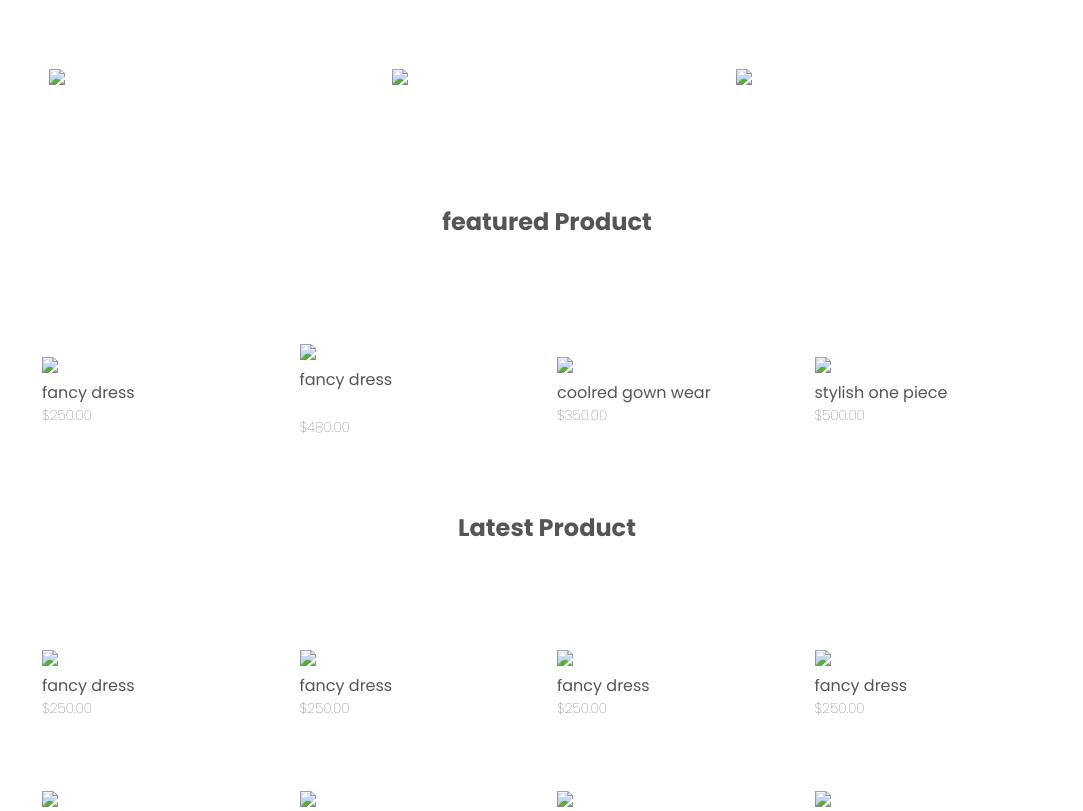
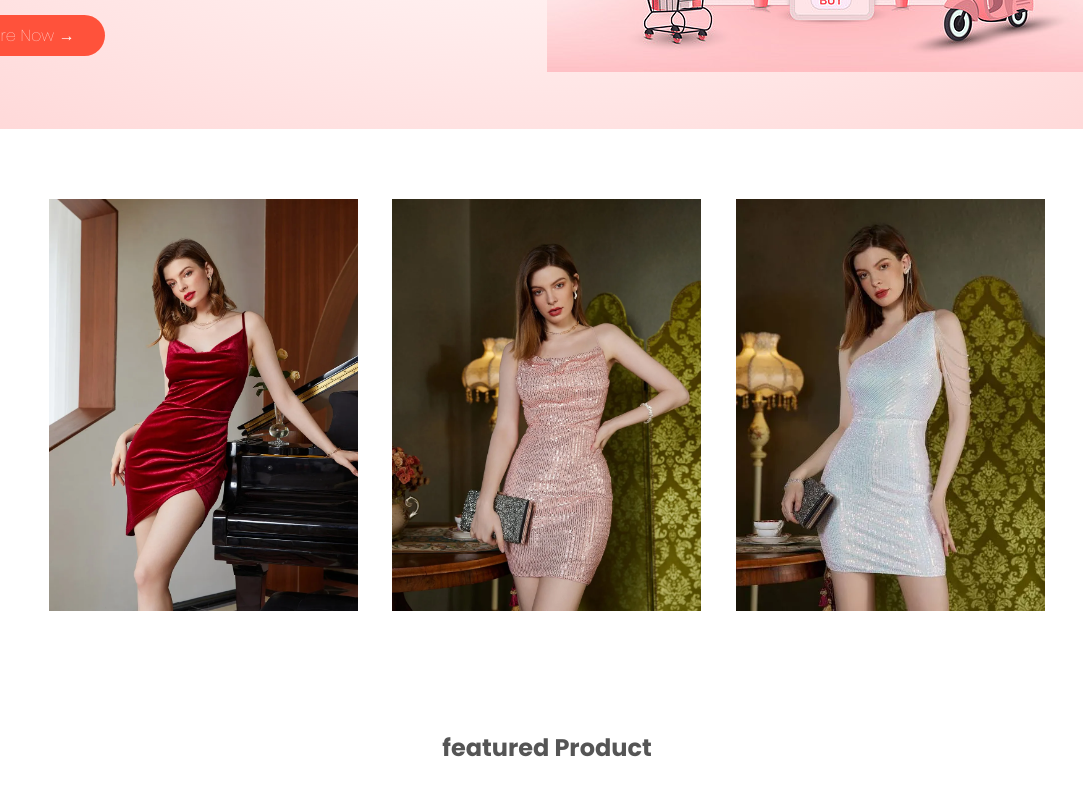
Before and after one commit to amishasharma2003/e-commerce, a plain HTML site: page index.html in a window 1280 px wide. Shown: the part 464-1275 px from the top of the page, without its empty margins (93-1176 px from the left). Drawn offline with Linux system fonts and the light colour scheme.

Commit message:
Update index.html

```diff
--- a/index.html
+++ b/index.html
@@ -14,7 +14,7 @@
     <div class="container">
       <div class="navbar">
          <div class="logo">
-            <img src="image/large_missxl.png" width="125x">
+            <img src="large_missxl.png" width="125x">
          </div>
           <nav>
               <ul>
@@ -25,7 +25,7 @@
                 <li> <a href= "login.html"> Log In</a></li>
               </ul>
             </nav>
-            <img src="image/cart2.png" width="30px" height="30px">
+            <img src="cart2.png" width="30px" height="30px">
         </div>
         <div class="row">
             <div class="col-2">
@@ -34,7 +34,7 @@
                 <a href="" class="btn" U+02192> Explore Now  &#x2192;</a>
             </div>
             <div class="col-2">
-                <img src="image/home.png">
+                <img src="home.png">
             </div>
         </div>
 
@@ -45,13 +45,13 @@
             <div class="small-container">
               <div class="row">
                 <div class="col-3">
-                    <img src="image/Fashion kart_files/d13.jpg">
+                    <img src="d13.jpg">
                 </div>
                 <div class="col-3">
-                    <img src="image/Fashion kart_files/d14.jpg">
+                    <img src="d14.jpg">
                 </div>
                 <div class="col-3">
-                    <img src="image/Fashion kart_files/d25.jpg">
+                    <img src="d25.jpg">
                 </div>
               </div>
             </div>
@@ -62,7 +62,7 @@
         <h2 class="title">featured Product</h2>
         <div class="row">
             <div class="col-4">
-                <img src="image/Fashion kart_files/d25.jpg">
+                <img src="d25.jpg">
                 <h4> fancy dress</h4>
                 <div class="rating">
 
@@ -71,7 +71,7 @@
                 <p>$250.00</p>
             </div>
                 <div class="col-4">
-                    <img src="image/Fashion kart_files/d28.jpg">
+                    <img src="d28.jpg">
                     <h4> fancy dress</h4>
                     <div class="rating">
                         <i class="fa fa-star-o"></i>
@@ -79,7 +79,7 @@
                     <p>$480.00</p>
                 </div>
             <div class="col-4">
-                <img src="image/Fashion kart_files/d29.jpg">
+                <img src="d29.jpg">
                 <h4> coolred gown wear</h4>
                 <div class="rating">
 
@@ -87,7 +87,7 @@
                 <p>$350.00</p>
             </div>
                 <div class="col-4">
-                    <img src="image/Fashion kart_files/d23.jpg">
+                    <img src="d23.jpg">
                     <h4> stylish one piece</h4>
                     <div class="rating">
 
@@ -98,7 +98,7 @@
                 <h2 class="title"> Latest Product</h2>
                 <div class="row">
                     <div class="col-4">
-                        <img src="image/Fashion kart_files/d25.jpg">
+                        <img src="d25.jpg">
                         <h4> fancy dress</h4>
                         <div class="rating">
 
@@ -106,7 +106,7 @@
                         <p>$250.00</p>
                     </div>
                         <div class="col-4">
-                            <img src="image/Fashion kart_files/d25.jpg">
+                            <img src="d25.jpg">
                             <h4> fancy dress</h4>
                             <div class="rating">
 
@@ -114,7 +114,7 @@
                             <p>$250.00</p>
                         </div>
                             <div class="col-4">
-                                <img src="image/Fashion kart_files/d16.jpg">
+                                <img src="d16.jpg">
                                 <h4> fancy dress</h4>
                                 <div class="rating">
 
@@ -122,7 +122,7 @@
                                 <p>$250.00</p>
                             </div>
                                 <div class="col-4">
-                                    <img src="image/Fashion kart_files/d28.jpg">
+                                    <img src="d28.jpg">
                                     <h4> fancy dress</h4>
                                     <div class="rating">
 
@@ -130,7 +130,7 @@
                                     <p>$250.00</p>
                                 </div>
                                     <div class="col-4">
-                                        <img src="image/Fashion kart_files/d14.jpg">
+                                        <img src="d14.jpg">
                                         <h4> fancy dress</h4>
                                         <div class="rating">
 
@@ -138,7 +138,7 @@
                                         <p>$250.00</p>
                                     </div>
                                         <div class="col-4">
-                                            <img src="image/Fashion kart_files/d18.jpg">
+                                            <img src="d18.jpg">
                                             <h4> fancy dress</h4>
                                             <div class="rating">
 
@@ -146,7 +146,7 @@
                                             <p>$250.00</p>
                                         </div>
                                             <div class="col-4">
-                                                <img src="image/Fashion kart_files/d22.jpg">
+                                                <img src="d22.jpg">
                                                 <h4> fancy dress</h4>
                                                 <div class="rating">
 
@@ -154,7 +154,7 @@
                                                 <p>$250.00</p>
                                             </div>
                                                 <div class="col-4">
-                                                    <img src="image/Fashion kart_files/d23.jpg">
+                                                    <img src="d23.jpg">
                                                     <h4> fancy dress</h4>
                                                     <div class="rating">
 
@@ -167,7 +167,7 @@
         <div class="offer">
             <div class="small-container">
                 <div class="row">
-                  <div class="col-2"> <img src="image/Fashion kart_files/d27.jpg" width="500px" class="offer">
+                  <div class="col-2"> <img src="d27.jpg" width="500px" class="offer">
                 </div>
                   <div class="col-2">
                     <p>Exclusive availabe on MissXl</p>
@@ -196,16 +196,16 @@
             <div class="class-container">
                 <div class="row">
                     <div class="col-5">
-                        <img src="image/Fashion kart_files/2019-to-Present-Zara-logo-design-1024x538.webp">
+                        <img src="/2019-to-Present-Zara-logo-design-1024x538.webp">
                     </div>
                     <div class="row">
-                        <img src="image/Fashion kart_files/logo.png" >
+                        <img src="logo.png" >
                     </div>
                     <div class="row">
-                        <img src="image/Fashion kart_files/download.jfif" >
+                        <img src="download.jfif" >
                     </div>
                     <div class="row">
-                        <img src="image/Fashion kart_files/app.jpg" >
+                        <img src="app.jpg" >
                     </div>
                 </div>
             </div>
@@ -218,11 +218,11 @@
                         <h3>Download Our App </h3>
                         <p>Download App for Android and ios mobile phone. </p>
                         <div class="app-logo">
-                            <img src="image/Fashion kart_files/app.jpg">
+                            <img src="app.jpg">
                         </div>
                     </div>
                     <div class="footer-col-2">
-                        <img src="image/large_missxl.png">
+                        <img src="large_missxl.png">
                         <p>Our Purpose Is To Sustainably Make the Pleasure and Benifits of Sports Accessible to the Many. </p>
                     </div>
                     <div class="footer-col-3">
```
